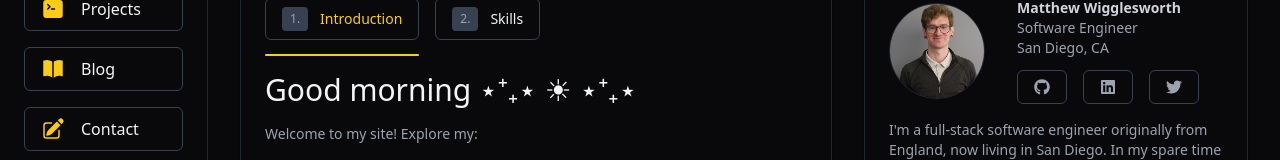
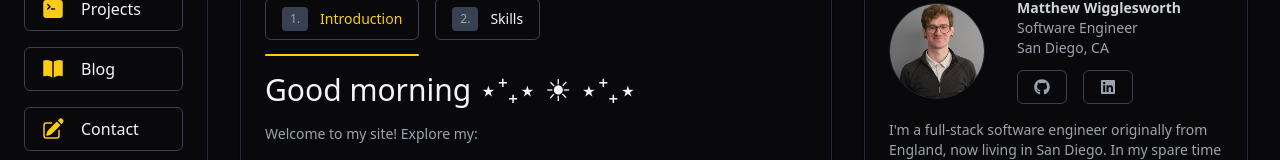
Before and after one commit to matt-wigg/matt-wigg-dot-com, a Next.js app: page / in a window 1280 px wide. Shown: the part 185-345 px from the top of the page. Built offline with nearby package versions, Linux system fonts and the light colour scheme.

Commit message:
remove Twitter

```diff
--- a/src/components/SocialLinks.tsx
+++ b/src/components/SocialLinks.tsx
@@ -1,4 +1,4 @@
-import { FaGithub, FaLinkedin, FaTwitter } from "react-icons/fa";
+import { FaGithub, FaLinkedin } from "react-icons/fa";
 import Link from "next/link";
 import Button from "@/components/Button";
 
@@ -11,11 +11,6 @@ const socialLinks = [
   {
     href: "https://www.linkedin.com/in/matt-wigg/",
     icon: FaLinkedin,
-    hover: "hover:text-blue-500 dark:hover:text-blue-400",
-  },
-  {
-    href: "https://twitter.com/MrSoftwareGuy",
-    icon: FaTwitter,
     hover: "hover:text-blue-500 dark:hover:text-blue-400",
   },
 ];
```
